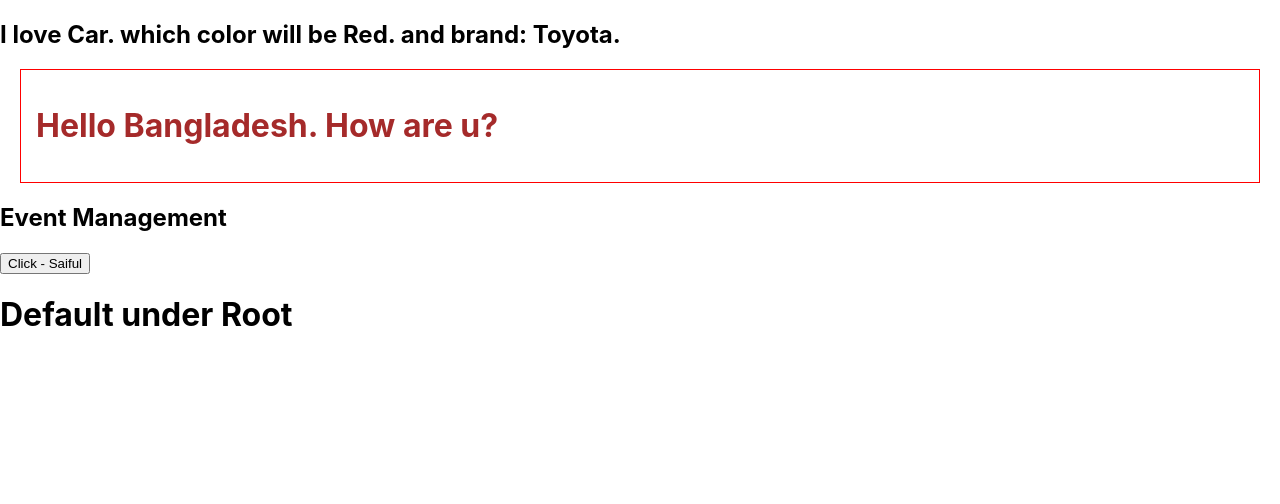
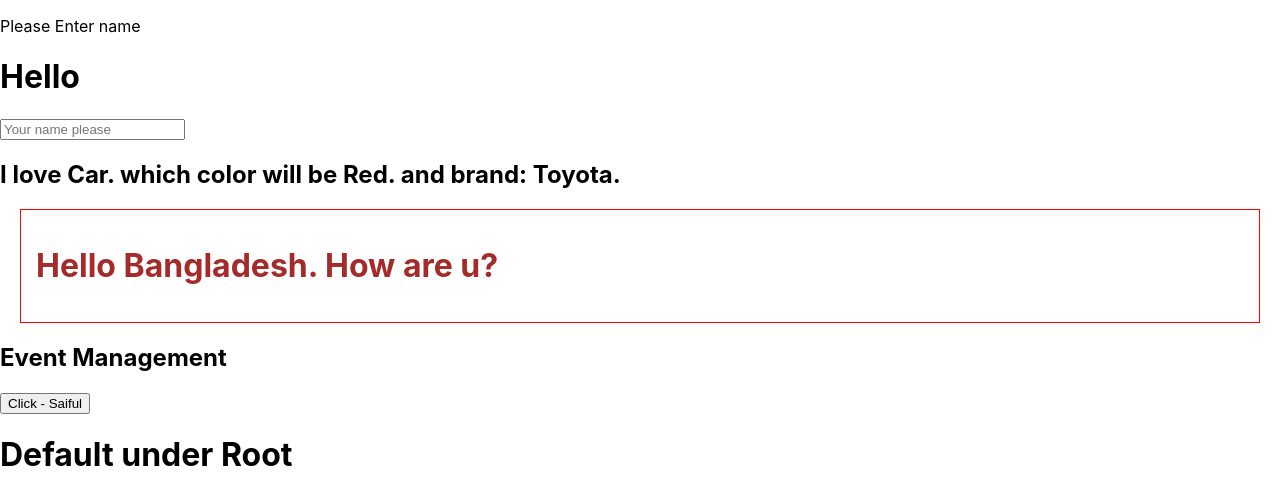
Before and after one commit to codersaiful/rtest, a React (Create React App) app: page / in a window 1280 px wide. Shown: the top 504 px of the page. Built offline with nearby package versions, Linux system fonts and the light colour scheme.

Commit message:
Form Completed

```diff
--- a/public/index.html
+++ b/public/index.html
@@ -32,6 +32,7 @@
   <body>
     <noscript>You need to enable JavaScript to run this app.</noscript>
     <div id="root"></div>
+    <div id="form"></div>
     <div id="another-root"></div>
     <div id="third"></div>
     <div id="event"></div>
--- a/src/index.js
+++ b/src/index.js
@@ -6,11 +6,15 @@ import './common.css';
 // import App from './App';
 import Car from './my-folder/car';
 import MyEvent from './my-folder/event';
+import Form from './my-folder/form';
 
 
 import reportWebVitals from './reportWebVitals';
 
-
+/**
+ * Form Handle
+ */
+ ReactDOM.render(<Form brand="Toyota" />,document.getElementById('form'));
 /**
  * Event Management of Click/Focus Event
  */
--- /dev/null
+++ b/src/my-folder/form.js
@@ -0,0 +1,31 @@
+import React from 'react';
+
+class Form extends React.Component{
+    constructor(){
+        super();
+        this.state = {username: ""};
+    }
+
+    myChangeEvent = (event) => {
+        this.setState({username: event.target.value});
+    }
+
+    render() {
+        let name = <p>Please Enter name</p>;
+        if(this.state.username !== ''){
+            name = '';
+        }
+        return (
+             <div className="my-forms">
+                 {name}
+                 <h1>Hello {this.state.username}</h1>
+                 <input
+                 type="text"
+                 onChange={this.myChangeEvent}
+                 placeholder="Your name please" />
+             </div>
+        );
+    }
+}
+
+export default Form;
```
